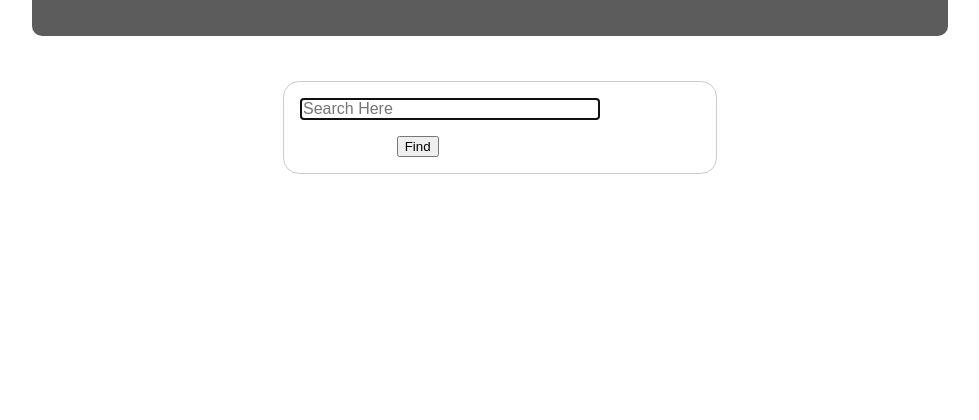
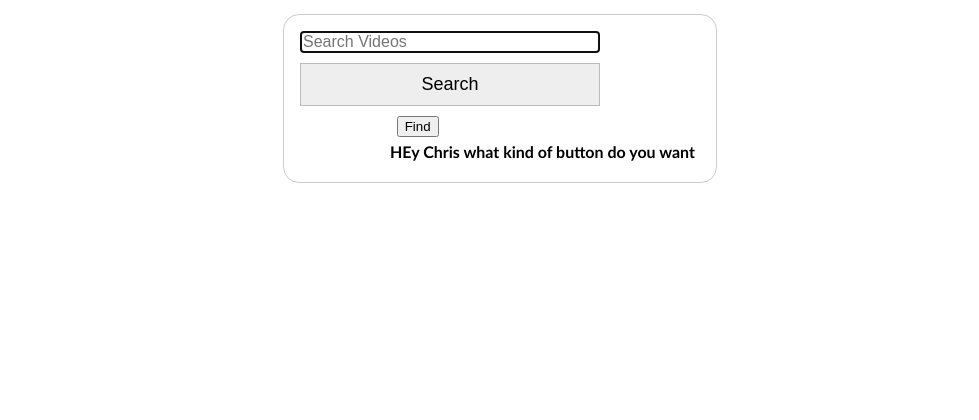
Before and after one commit to TheEnterpriseCenter/gigtank, a Flask app: page /search in a window 1280 px wide. Shown: the part 493-913 px from the top of the page, without its empty margins (150-1129 px from the left). Before the commit the page ends 667 px from the top, so only its background shows below. Run offline with Flask 2, Linux system fonts and the light colour scheme; parts of the project's set-up code (start-up, migrations or seed data) failed here and were passed over.

Commit message:
Create search request with flask submission

```diff
--- a/app.py
+++ b/app.py
@@ -1,4 +1,4 @@
-from flask import render_template, request,flash, redirect, url_for
+from flask import render_template, request, flash, redirect, url_for, redirect
 from flask import Flask
 from flask.ext.sqlalchemy import SQLAlchemy
 import os
@@ -33,7 +33,7 @@ def partners():
 def contact():
     return render_template('/contact.html')
 
-@app.route('/search')
+@app.route('/search', methods = ['GET'])
 def search():
     return render_template('/search.html')
 
--- a/templates/search.html
+++ b/templates/search.html
@@ -2,32 +2,34 @@
 
 {% extends "navbar.html" %}
 {% block content %}
-<div class="wrapper">
+<div>
 
-<div class="masthead">
-  <div class="overlay">
-  </div>
 
-  <div class="textoverlay">
 								<h1>Search</h1>
-  </div>
+
 
 						<div class="content_area">
+						<h1>Search</h1>
+								<div>
+										<iframe width="640" height="360" src="https://www.youtube.com/embed/6pxRHBw-k8M" frameborder="0" allowfullscreen></iframe>
+
+
+
+								</div>
 								<div class="content">
-    <form action="/my-handling-form-page" method="get">
-    <div>
-      <input type="text" id="search" name="search" placeholder="Search Here" autocomplete="on" autofocus="autofocus" />
-    </div>
+										<form action="/search" method="GET">
+												<input type="text" name="search" placeholder="Search Videos" autocomplete="on" autofocus="autofocus" />
 
+										    	<input type="submit" value="Search"></input>
 
 										<div class="button">
 										<button type="submit">Find</button>
+										<h4>HEy Chris what kind of button do you want</h4>
 										</div>
 										</form>
 								</div>
 						</div>
 
-</div>
 
 </div>
 {% endblock %}
```
Lines whose indentation alone changed are shown as unchanged.
